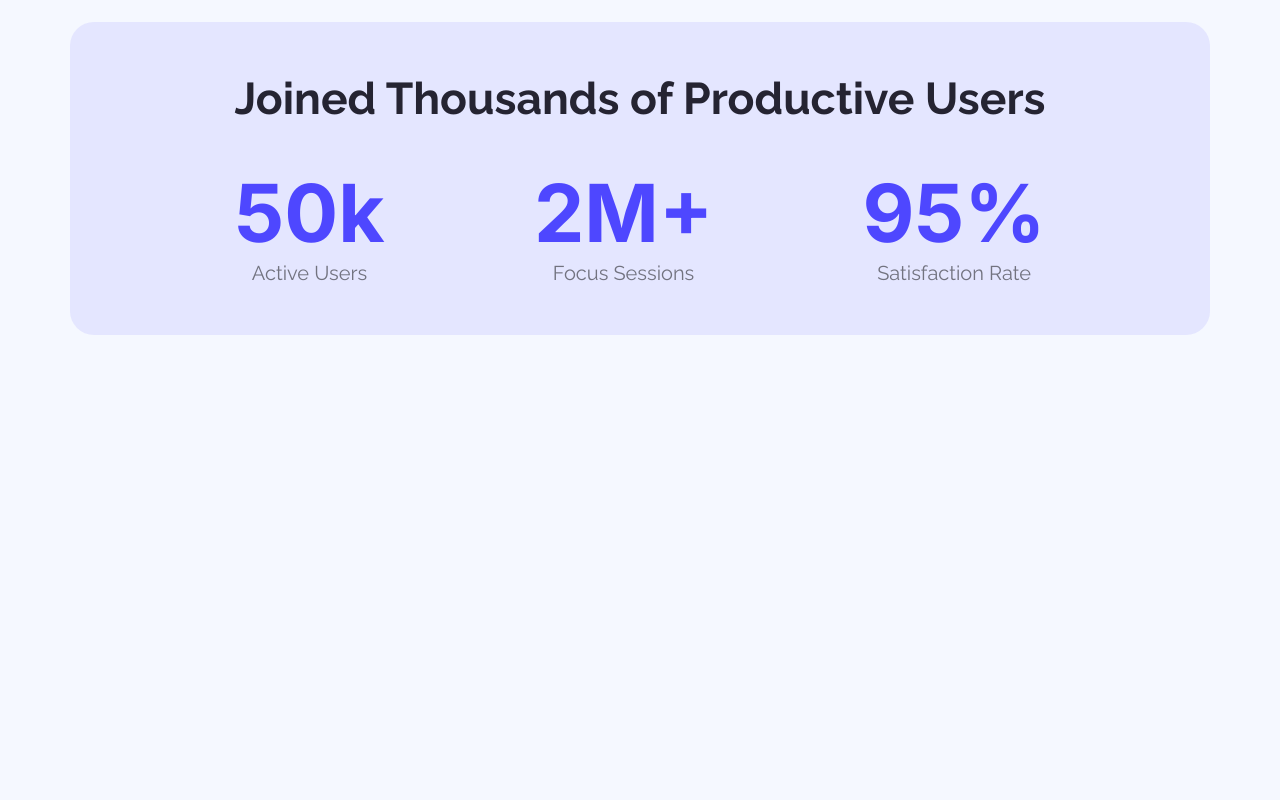
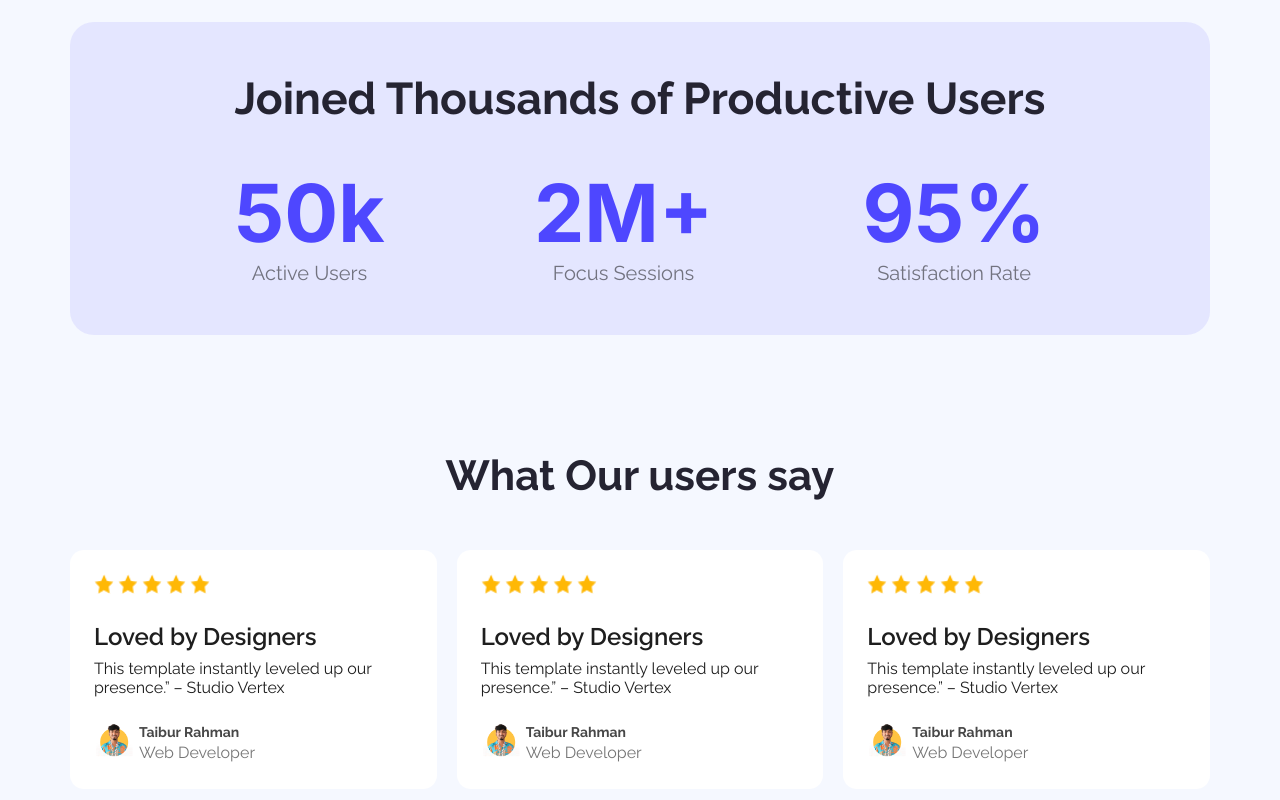
Before and after one commit to 30526/webflow-agency-website, a plain HTML site: page index.html in a window 1280 px wide. Shown: the part 1182-1982 px from the top of the page. Before the commit the page ends 1633 px from the top, so only its background shows below. Drawn offline with Linux system fonts and the light colour scheme.

Commit message:
added review section

```diff
--- a/index.html
+++ b/index.html
@@ -70,7 +70,71 @@
                     </div>
                 </div>
             </div>
+        </section>
 
+        <section class="review">
+            <div class="review-information">
+                <h2 class="color-secondary">What Our users say</h2>
+                <div class="reviews">
+                    <!-- card 01 -->
+                    <div class="review-card">
+                        <img class="star" src="Assets/icon-star.png" alt="">
+                        <img class="star" src="Assets/icon-star.png" alt="">
+                        <img class="star" src="Assets/icon-star.png" alt="">
+                        <img class="star" src="Assets/icon-star.png" alt="">
+                        <img class="star" src="Assets/icon-star.png" alt="">
+                        <h4 class="color-secondary">Loved by Designers</h4>
+                        <p>This template instantly leveled up our <br> presence.” – Studio Vertex</p>
+                        <div class="profile">
+                            <div>
+                                <img class="profile-image" src="Assets/Taibur.png" alt="reviewers profile">
+                            </div>
+                            <div>
+                                <h6>Taibur Rahman</h6>
+                                <p>Web Developer</p>
+                            </div>
+                        </div>
+                    </div>
+                    <!-- card 02 -->
+                    <div class="review-card">
+                        <img class="star" src="Assets/icon-star.png" alt="">
+                        <img class="star" src="Assets/icon-star.png" alt="">
+                        <img class="star" src="Assets/icon-star.png" alt="">
+                        <img class="star" src="Assets/icon-star.png" alt="">
+                        <img class="star" src="Assets/icon-star.png" alt="">
+                        <h4 class="color-secondary">Loved by Designers</h4>
+                        <p>This template instantly leveled up our <br> presence.” – Studio Vertex</p>
+                        <div class="profile">
+                            <div>
+                                <img class="profile-image" src="Assets/Taibur.png" alt="reviewers profile">
+                            </div>
+                            <div>
+                                <h6>Taibur Rahman</h6>
+                                <p>Web Developer</p>
+                            </div>
+                        </div>
+                    </div>
+                    <!-- card 03 -->
+                    <div class="review-card">
+                        <img class="star" src="Assets/icon-star.png" alt="">
+                        <img class="star" src="Assets/icon-star.png" alt="">
+                        <img class="star" src="Assets/icon-star.png" alt="">
+                        <img class="star" src="Assets/icon-star.png" alt="">
+                        <img class="star" src="Assets/icon-star.png" alt="">
+                        <h4 class="color-secondary">Loved by Designers</h4>
+                        <p>This template instantly leveled up our <br> presence.” – Studio Vertex</p>
+                        <div class="profile">
+                            <div>
+                                <img class="profile-image" src="Assets/Taibur.png" alt="reviewers profile">
+                            </div>
+                            <div>
+                                <h6>Taibur Rahman</h6>
+                                <p>Web Developer</p>
+                            </div>
+                        </div>
+                    </div>
+                </div>
+            </div>
         </section>
     </main>
 
--- a/styles/style.css
+++ b/styles/style.css
@@ -50,7 +50,8 @@ body {
 }
 
 .action-container,
-.user-section {
+.user-section,
+.review {
     width: 1140px;
     margin: 0px auto;
 
@@ -160,3 +161,71 @@ nav {
 .users p {
     font-size: 20px;
 }
+
+
+/* Review Section Styles  */
+.review {
+    margin-bottom: 137px;
+}
+
+.review-information h2 {
+    text-align: center;
+    font-size: 42px;
+    font-weight: bold;
+    margin-bottom: 50px;
+}
+
+.reviews {
+    display: flex;
+    gap: 20px;
+    justify-content: space-around;
+
+}
+
+.review-card {
+    background-color: white;
+    border-radius: 14px;
+    width: 360px;
+    padding: 24px;
+}
+
+.star {
+    width: 20px;
+    height: 20px;
+    margin-bottom: 24px;
+}
+
+.review-card h4 {
+    font-size: 24px;
+    font-weight: 600;
+    color: rgba(30, 30, 30, 1);
+    margin-bottom: 8px;
+}
+
+.review-card p {
+    font-size: 16px;
+    color: rgba(30, 30, 30, 1);
+}
+
+.profile-image {
+    width: 40px;
+}
+
+.profile {
+    display: flex;
+    gap: 5px;
+    align-items: center;
+    margin-top: 24px;
+}
+
+.profile h6 {
+    font-size: 14px;
+    color: rgb(71, 71, 71);
+    font-weight: bold;
+}
+
+.profile p {
+    margin-top: 3px;
+    font-size: 12;
+    color: rgba(117, 117, 117, 1);
+}
```
Also changed, not shown: Assets/Taibur.png (added).
